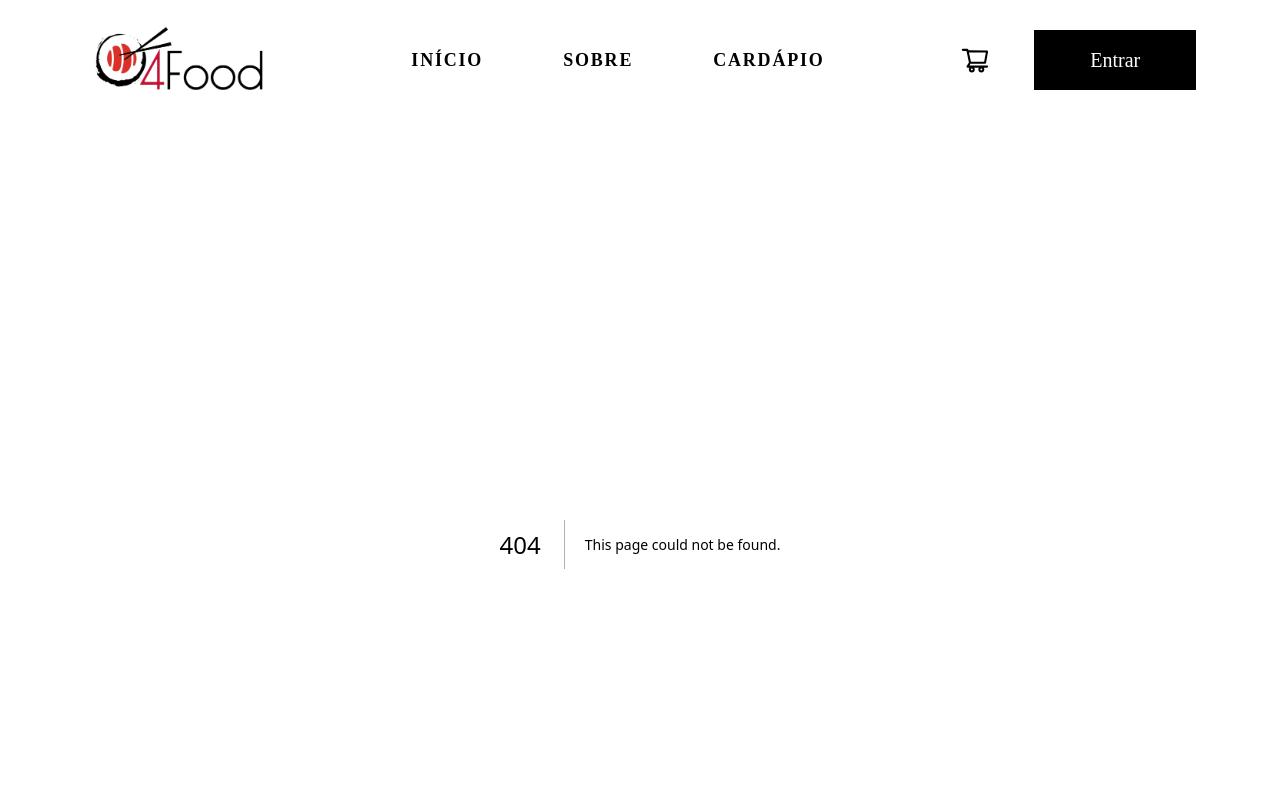
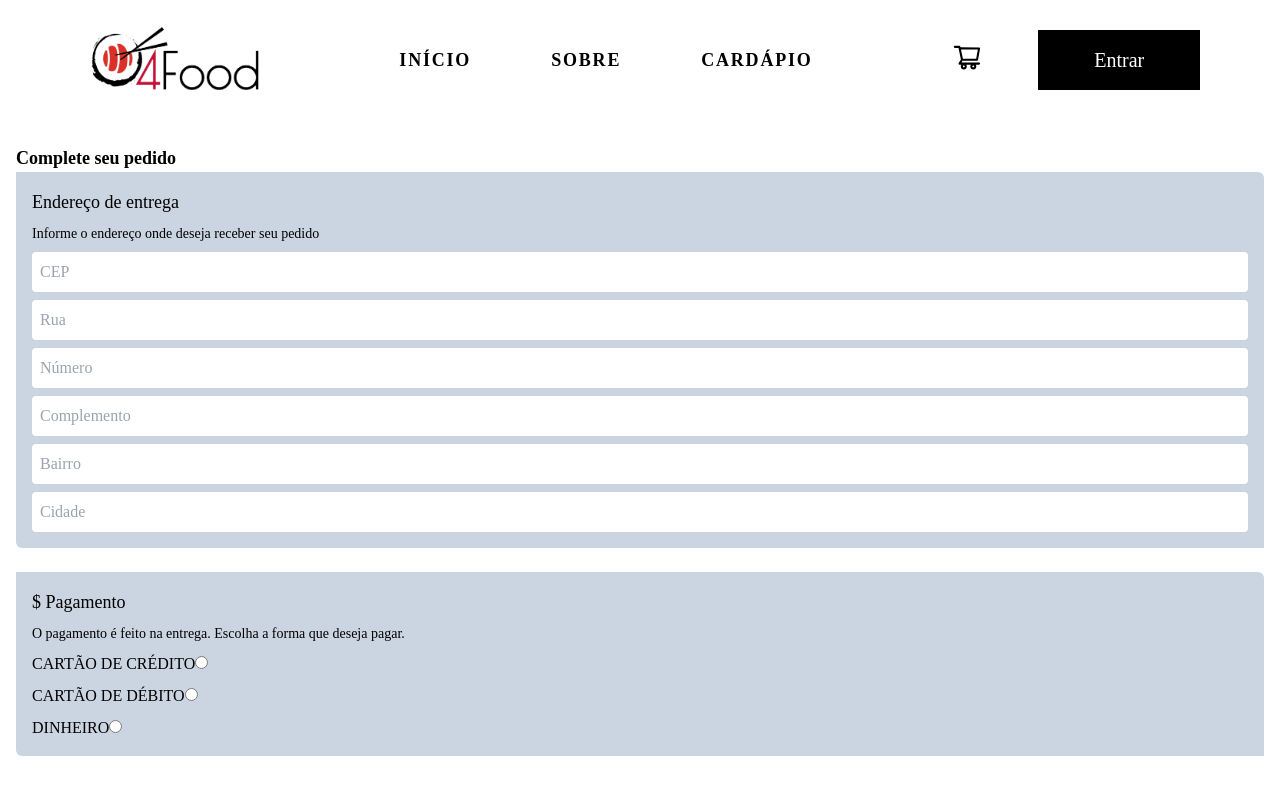
Before and after one commit to lorenzocoracini/4food, a Next.js app in the folder 4food-project/: page /finalizar_pedido in a window 1280 px wide. Before the commit this address had no page. Shown: the top 800 px of the page. Built offline with nearby package versions, Linux system fonts and the light colour scheme; a web font is replaced by a local one.

Commit message:
feat:page finalizar_pedido e instalacao da dependencia react-hook-form

```diff
--- a/4food-project/package.json
+++ b/4food-project/package.json
@@ -20,6 +20,7 @@
     "postcss": "8.4.24",
     "react": "18.2.0",
     "react-dom": "18.2.0",
+    "react-hook-form": "^7.45.0",
     "react-icons": "^4.9.0",
     "tailwindcss": "3.3.2",
     "typescript": "5.0.4"
--- a/4food-project/src/app/cardapio/page.tsx
+++ b/4food-project/src/app/cardapio/page.tsx
@@ -12,6 +12,8 @@ export default function Cardapio() {
     setActiveItem(item);
   };
 
+
+
   const styleButtonActive = "text-black bg-white border border-black";
 
   const styleButtonNotActive = "text-white bg-black";
@@ -24,21 +26,45 @@ export default function Cardapio() {
       </div>
 
       <div className="flex justify-center flex-wrap gap-2 my-3">
-        <button className={`px-14 py-4 hover:opacity-80 hover:-translate-y-1
-        duration-300 text-xl ${activeItem === 'principal' ? styleButtonActive : styleButtonNotActive}`}
-        onClick={() => handleClick("principal")}>PRINCIPAIS</button>
-        <button className={`px-14 py-4 hover:opacity-80 hover:-translate-y-1
-        duration-300 text-xl ${activeItem === 'sushi' ? styleButtonActive : styleButtonNotActive}`}
-        onClick={() => handleClick("sushi")}>SUSHI</button>
-        <button className={`px-14 py-4 hover:opacity-80 hover:-translate-y-1
-        duration-300 text-xl ${activeItem === 'bebidas' ? styleButtonActive : styleButtonNotActive}`}
-        onClick={() => handleClick("bebidas")}>BEBIDAS</button>
-        <button className={`px-14 py-4 hover:opacity-80 hover:-translate-y-1
-        duration-300 text-xl ${activeItem === 'combos' ? styleButtonActive : styleButtonNotActive}`}
-        onClick={() => handleClick("combos")}>COMBOS</button>
+        <button
+          className={`px-14 py-4 hover:opacity-80 hover:-translate-y-1
+        duration-300 text-xl ${
+          activeItem === "principal" ? styleButtonActive : styleButtonNotActive
+        }`}
+          onClick={() => handleClick("principal")}
+        >
+          PRINCIPAIS
+        </button>
+        <button
+          className={`px-14 py-4 hover:opacity-80 hover:-translate-y-1
+        duration-300 text-xl ${
+          activeItem === "sushi" ? styleButtonActive : styleButtonNotActive
+        }`}
+          onClick={() => handleClick("sushi")}
+        >
+          SUSHI
+        </button>
+        <button
+          className={`px-14 py-4 hover:opacity-80 hover:-translate-y-1
+        duration-300 text-xl ${
+          activeItem === "bebidas" ? styleButtonActive : styleButtonNotActive
+        }`}
+          onClick={() => handleClick("bebidas")}
+        >
+          BEBIDAS
+        </button>
+        <button
+          className={`px-14 py-4 hover:opacity-80 hover:-translate-y-1
+        duration-300 text-xl ${
+          activeItem === "combos" ? styleButtonActive : styleButtonNotActive
+        }`}
+          onClick={() => handleClick("combos")}
+        >
+          COMBOS
+        </button>
       </div>
       <div
-        className="w-full py-8 px-32 md:grid md:grid-cols-[repeat(auto-fit,minmax(200px,1fr))] gap-4 items-center
+        className="w-full py-8 px-8 lg:px-32 md:grid md:grid-cols-[repeat(auto-fit,minmax(200px,1fr))] gap-4 items-center
       justify-center lg:flex lg:flex-wrap"
       >
         <ItemMenu
--- a/4food-project/src/app/components/Header.tsx
+++ b/4food-project/src/app/components/Header.tsx
@@ -1,80 +1,103 @@
-'use client'
-import Image from 'next/image';
-import Link from 'next/link';
-import logo from '@images/logo-4food.png'
-import { AiOutlineShoppingCart, AiOutlineMenu } from 'react-icons/ai'
-import { GrClose } from 'react-icons/gr'
-import { useState } from 'react';
-import { Button } from './Button';
+"use client";
+import Image from "next/image";
+import Link from "next/link";
+import logo from "@images/logo-4food.png";
+import { AiOutlineShoppingCart, AiOutlineMenu } from "react-icons/ai";
+import { GrClose } from "react-icons/gr";
+import { useState } from "react";
+import { Button } from "./Button";
 
 export function Header() {
-
-  const [menuTab, setMenuTab] = useState(false)
+  const [menuTab, setMenuTab] = useState(false);
 
   const links = [
     {
       id: 1,
       name: "início",
-      link: "/"
+      link: "/",
     },
     {
       id: 2,
       name: "sobre",
-      link: "/sobre"
+      link: "/sobre",
     },
     {
       id: 3,
       name: "cardápio",
-      link: "/cardapio"
+      link: "/cardapio",
     },
-  ]
+  ];
 
   return (
-    <div className='flex justify-between items-center p-6 w-screen fixed top-0 z-50 bg-white lg:justify-around'>
+    <div className="flex justify-between items-center p-6 w-screen fixed top-0 z-50 bg-white lg:justify-around">
       <div>
-        <Image src={logo} alt="Logo 4Food" className='w-2/5 lg:w-48 hover:scale-95
-        hover:opacity-60 duration-300'/>
+        <Image
+          src={logo}
+          alt="Logo 4Food"
+          className="w-2/5 lg:w-48 hover:scale-95
+        hover:opacity-60 duration-300"
+        />
       </div>
 
       <ul className="p-4 hidden gap-20 lg:flex justify-center">
-
-        {links.map((link) => <li key={link.id}><Link href={link.link} className='text-lg
-        hover:opacity-60 duration-300 uppercase tracking-widest font-bold'>
+        {links.map((link) => (
+          <li key={link.id}>
+            <Link
+              href={link.link}
+              className="text-lg
+        hover:opacity-60 duration-300 uppercase tracking-widest font-bold"
+            >
               {link.name}
-        </Link></li>)}
-
+            </Link>
+          </li>
+        ))}
       </ul>
 
-      <div className='flex justify-center items-center gap-11'>
+      <div className="flex justify-center items-center gap-11">
+        <Link href="/finalizar_pedido" className="block px-3 py-4">
+          <button className="text-3xl hover:opacity-60 hover:scale-95 duration-300">
+            <AiOutlineShoppingCart />
+          </button>
+        </Link>
 
-        <button  className='text-3xl hover:opacity-60 hover:scale-95 duration-300'><AiOutlineShoppingCart /></button>
-
-        <button className='text-2xl lg:hidden' onClick={() => setMenuTab(!menuTab)}>
-          {menuTab ? <GrClose />: <AiOutlineMenu />}
+        <button
+          className="text-2xl lg:hidden"
+          onClick={() => setMenuTab(!menuTab)}
+        >
+          {menuTab ? <GrClose /> : <AiOutlineMenu />}
         </button>
 
-        <Link href="/login" className=' hidden lg:block'>
-          <Button onClick={undefined} style={undefined}>Entrar</Button>
+        <Link href="/login" className=" hidden lg:block">
+          <Button onClick={undefined} style={undefined}>
+            Entrar
+          </Button>
         </Link>
-
       </div>
 
       {menuTab && (
-
-      <ul className='lg:hidden flex flex-col justify-center items-start absolute z-50 bg-white p-4 top-24 left-0 w-full
-      h-auto border-t border-b'>
-
-        {links.map((link) => <li key={link.id}><Link href={link.link} className='text-base
-        uppercase tracking-widest font-bold px-3 py-4 leading-8'>
+        <ul
+          className="lg:hidden flex flex-col justify-center items-start absolute z-50 bg-white p-4 top-24 left-0 w-full
+      h-auto border-t border-b"
+        >
+          {links.map((link) => (
+            <li key={link.id}>
+              <Link
+                href={link.link}
+                className="text-base
+        uppercase tracking-widest font-bold px-3 py-4 leading-8"
+              >
                 {link.name}
-        </Link></li>)}
+              </Link>
+            </li>
+          ))}
 
           <li>
-          <Link href="/login" className='block px-3 py-4'>
-            <Button onClick={undefined} style={undefined}>Entrar</Button>
+            <Link href="/login" className="block px-3 py-4">
+              <Button onClick={undefined} style={undefined}>
+                Entrar
+              </Button>
             </Link>
           </li>
-
         </ul>
       )}
     </div>
--- a/4food-project/src/app/components/IntroductionSection.tsx
+++ b/4food-project/src/app/components/IntroductionSection.tsx
@@ -2,6 +2,7 @@
 
 import { useRef } from "react";
 import { motion, useInView } from "framer-motion";
+import Link from "next/link";
 
 export function IntroductionSection() {
   const ref = useRef(null);
@@ -26,8 +27,9 @@ export function IntroductionSection() {
           Lorem ipsum dolor sit amet consectetur adipisicing elit. Voluptatibus
           rem ipsa magni, reiciendis modi sunt sequi rerum qui fugiat inventore.
         </p>
-        <button
-          className="px-28 my-2 bg-black
+        <Link href="/cardapio" className="block px-3 py-4">
+          <button
+            className="px-28 my-2 bg-black
             text-white
             py-6
             mt-20
@@ -35,9 +37,10 @@ export function IntroductionSection() {
             hover:-translate-y-1
             duration-300
             text-xl"
-        >
-          Fazer Pedido
-        </button>
+          >
+            Fazer Pedido
+          </button>
+        </Link>
       </motion.div>
     </section>
   );
--- /dev/null
+++ b/4food-project/src/app/finalizar_pedido/page.tsx
@@ -0,0 +1,132 @@
+"use client";
+
+import { useRef } from "react";
+import { useForm } from "react-hook-form";
+
+import { motion, useInView } from "framer-motion";
+
+export default function IntroductionSection() {
+  const ref = useRef(null);
+  const {
+    register,
+    handleSubmit,
+    watch,
+    formState: { errors },
+  } = useForm();
+  const isInView = useInView(ref, { once: true });
+
+  function onSubmit() {
+    console.log("Vamos pedir um sushizin?");
+  }
+
+  return (
+    <main className="w-full px-4">
+      <motion.div
+        initial={{ opacity: 0 }}
+        whileInView={{ opacity: 1 }}
+        viewport={{ once: true }}
+        transition={{ duration: 0.5 }}
+      >
+        <form onSubmit={handleSubmit(onSubmit)} className="flex flex-col">
+          <div>
+            <p className="font-bold text-lg">Complete seu pedido</p>
+            <div className="bg-slate-300 p-4 rounded-tr-md rounded-bl-md">
+              <h3 className="text-lg">Endereço de entrega</h3>
+              <p className="text-sm py-2">
+                Informe o endereço onde deseja receber seu pedido
+              </p>
+              <div className="flex flex-col gap-2">
+                <input
+                  className="rounded p-2 w-full"
+                  type="text"
+                  name="cep"
+                  id="cep"
+                  placeholder="CEP"
+                />
+                <input
+                  className="rounded p-2  w-full"
+                  type="text"
+                  name="rua"
+                  id="rua"
+                  placeholder="Rua"
+                />
+                <input
+                  className="rounded p-2  w-full"
+                  type="text"
+                  name="numero"
+                  id="numero"
+                  placeholder="Número"
+                />
+                <input
+                  className="rounded p-2 w-full"
+                  type="text"
+                  name="complemento"
+                  id="complemento"
+                  placeholder="Complemento"
+                />
+                <input
+                  className="rounded p-2 w-full"
+                  type="text"
+                  name="bairro"
+                  id="bairro"
+                  placeholder="Bairro"
+                />
+                <input
+                  className="rounded p-2 w-full"
+                  type="text"
+                  name="cidade"
+                  id="cidade"
+                  placeholder="Cidade"
+                />
+              </div>
+            </div>
+
+            <div className="mt-6">
+              <div className="bg-slate-300 p-4 rounded-tr-md rounded-bl-md">
+                <h3 className="text-lg">$ Pagamento</h3>
+                <p className="text-sm py-2">
+                  O pagamento é feito na entrega. Escolha a forma que deseja
+                  pagar.
+                </p>
+                <div className="flex flex-col gap-2">
+                  <label htmlFor="cartao_de_credito">
+                    CARTÃO DE CRÉDITO
+                    <input
+                      type="radio"
+                      name="cartao_de_credito"
+                      id="cartao_de_credito"
+                    />
+                  </label>
+
+                  <label htmlFor="cartao_de_debito">
+                    CARTÃO DE DÉBITO
+                    <input
+                      type="radio"
+                      name="cartao_de_debito"
+                      id="cartao_de_debito"
+                    />
+                  </label>
+                  <label htmlFor="dinheiro">
+                    DINHEIRO
+                    <input type="radio" name="dinheiro" id="dinheiro" />
+                  </label>
+                </div>
+              </div>
+            </div>
+          </div>
+
+          <div className="mt-16">
+            <p className="font-bold text-lg">Produtos selecionados</p>
+            <div className="bg-slate-300 p-4 rounded-tr-md rounded-bl-md">
+              <div className="flex flex-col gap-2"></div>
+
+              <h3 className="text-sm">Total dos itens - R$ 65,80</h3>
+              <p className="text-sm py-2">Entrega - R$ 10,99</p>
+              <p className="font-bold text-lg">Total - 76,79</p>
+            </div>
+          </div>
+        </form>
+      </motion.div>
+    </main>
+  );
+}
```
Also changed, not shown: 1 other file (tests, documents, lock files or other folders). Lines whose indentation alone changed are shown as unchanged.
